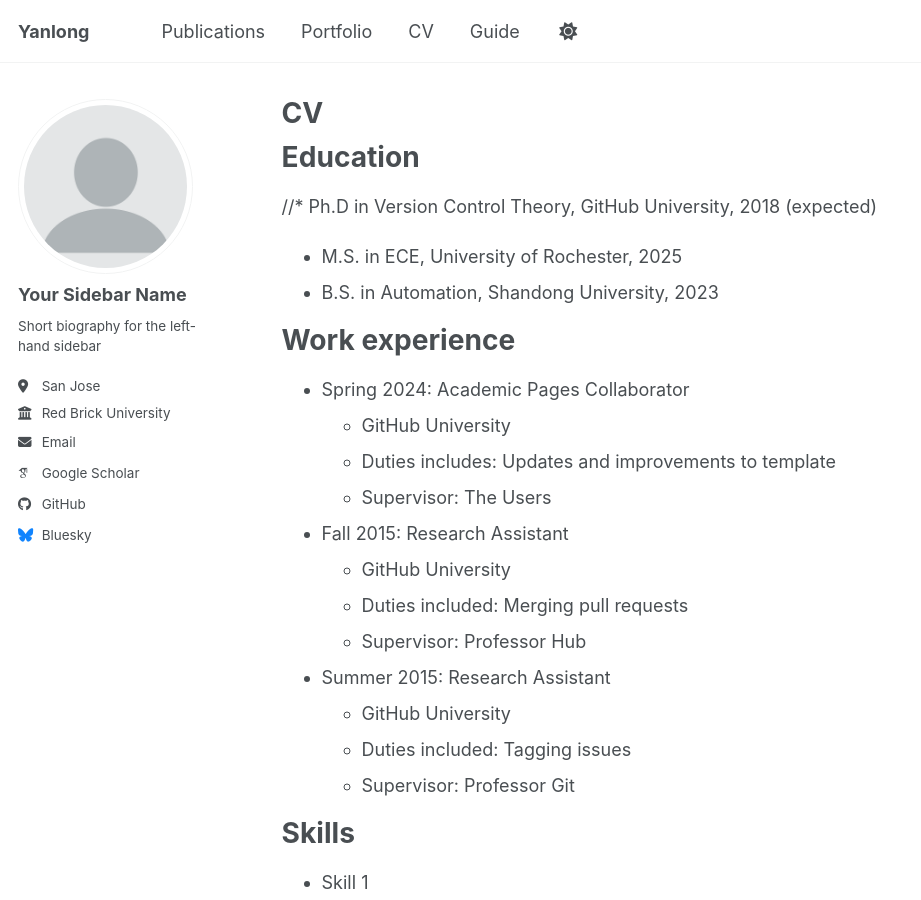
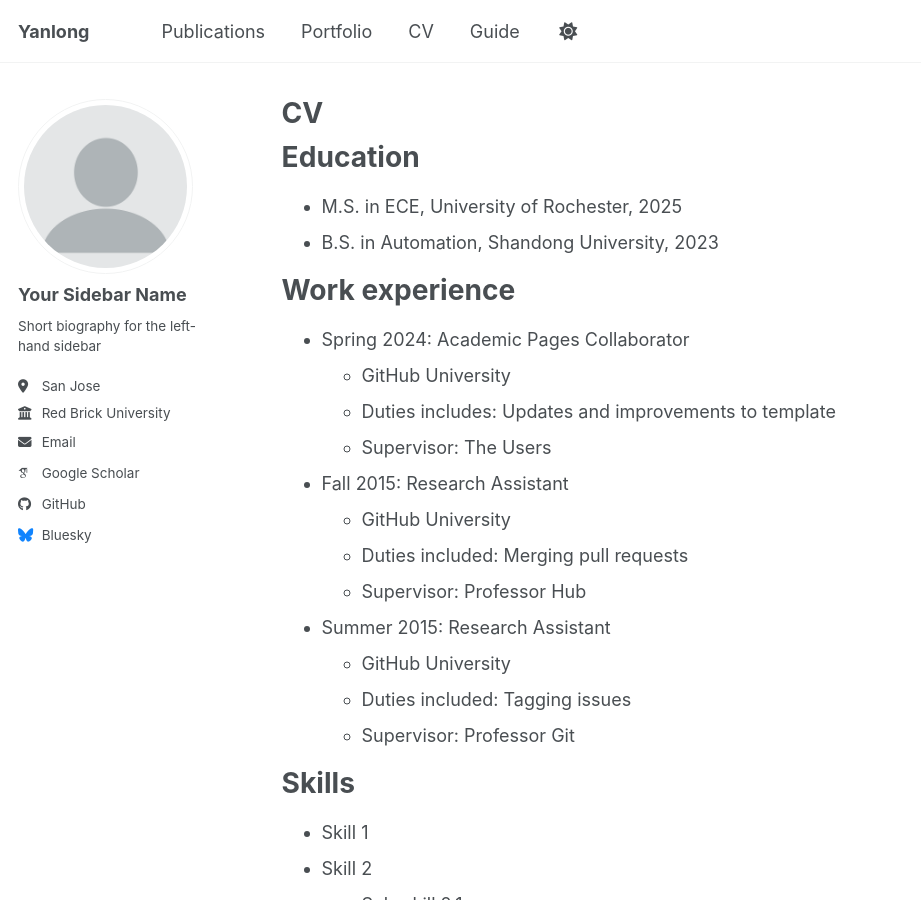
Before and after one commit to Ryan-Yanlong/Ryan-Yanlong, a Jekyll site: the page built from _pages/cv.md, in a window 1280 px wide and 900 px high. Shown: the whole window, without its empty margins (0-921 px from the left). Built offline with Jekyll 4.4.1, drawn with Linux system fonts in a browser that asks for light colours; some web fonts are replaced; a script bundle is joined from its source files by our own code; library files that are not in the unit come from our copies.

Commit message:
Remove expected Ph.D. entry from CV
Comment out the expected Ph.D. entry in the CV.

```diff
--- a/_pages/cv.md
+++ b/_pages/cv.md
@@ -11,7 +11,7 @@ redirect_from:
 
 Education
 ======
-//* Ph.D in Version Control Theory, GitHub University, 2018 (expected)
+<!--* Ph.D in Version Control Theory, GitHub University, 2018 (expected)-->
 * M.S. in ECE, University of Rochester, 2025
 * B.S. in Automation, Shandong University, 2023
 
```
